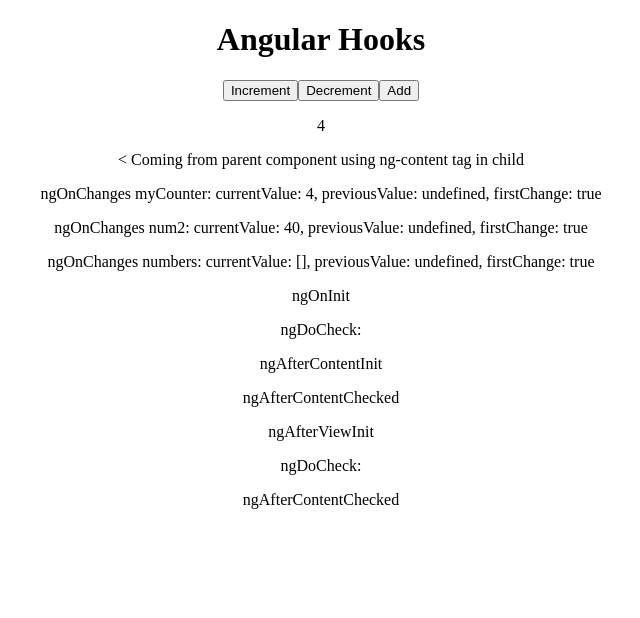
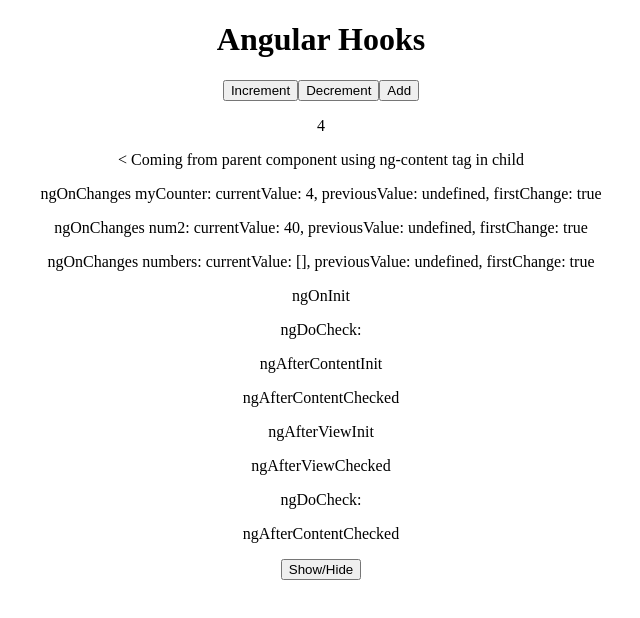
Before and after one commit to ShriyanshJn/angular-hooks, an Angular app: page / in a window 1280 px wide. Shown: the top 618 px of the page, without its empty margins (319-959 px from the left). Built offline with nearby package versions, Linux system fonts and the light colour scheme.

Commit message:
ngOnDestroy

```diff
--- a/src/app/app.component.html
+++ b/src/app/app.component.html
@@ -14,8 +14,10 @@
       <button (click)="increment()">Increment</button>
       <button (click)="decrement()">Decrement</button>
       <button (click)="add()">Add</button>
-      <app-child [myCounter]="counter" [num2]="num2" [numbers]="numbers"> Coming from parent component using ng-content
+      <app-child *ngIf="isVisible" [myCounter]="counter" [num2]="num2" [numbers]="numbers"> Coming from parent component
+        using ng-content
         tag in child</app-child>
+      <button (click)="setVisibility()">Show/Hide</button>
     </div>
   </div>
 </body>
--- a/src/app/app.component.ts
+++ b/src/app/app.component.ts
@@ -15,6 +15,11 @@
   private num: number = 4;
   num2: number = 40;
   numbers: number[] = [];
+  isVisible: boolean = true;
+
+  setVisibility() {
+    this.isVisible = !this.isVisible;
+  }
 
   get counter() {
     return this.num;
--- a/src/app/components/child/child.component.ts
+++ b/src/app/components/child/child.component.ts
@@ -3,7 +3,7 @@
 //!     But if we reinitialize array/object their memory location gets updated and ngOnChanges is triggred instead of ngDoCheck
 
 import { CommonModule } from '@angular/common';
-import { AfterContentChecked, AfterContentInit, AfterViewInit, Component, DoCheck, Input, OnChanges, OnInit, SimpleChange, SimpleChanges } from '@angular/core';
+import { AfterContentChecked, AfterContentInit, AfterViewChecked, AfterViewInit, Component, DoCheck, Input, OnChanges, OnDestroy, OnInit, SimpleChange, SimpleChanges } from '@angular/core';
 
 @Component({
   selector: 'app-child',
@@ -12,7 +12,7 @@
   templateUrl: './child.component.html',
   styleUrl: './child.component.scss'
 })
-export class ChildComponent implements OnChanges, OnInit, DoCheck, AfterContentInit, AfterContentChecked, AfterViewInit {
+export class ChildComponent implements OnChanges, OnInit, DoCheck, AfterContentInit, AfterContentChecked, AfterViewInit, AfterViewChecked, OnDestroy {
   @Input() myCounter!: number
   @Input() num2!: number
   public changeLog: string[] = [];
@@ -60,4 +60,17 @@
     console.log("ngAfterViewInit")
     this.changeLog.push("ngAfterViewInit")
   }
+
+  //* used to check if the data coming from the parent component is successfully initialised and to do dom MANIPLUAITON ON THAT COMPONENT
+  ngAfterViewChecked(): void {
+    console.log("ngAfterViewChecked")
+    this.changeLog.push("ngAfterViewChecked")
+  }
+
+  //? this hook will be triggered when this component is not visible on our screen (maybe we navigate to different page), unsubscribing from observables, remove setTImeOUT setInterval, use output emit here
+  ngOnDestroy(): void {
+    console.log("ngOnDestroy")
+    this.changeLog.push("ngOnDestroy")
+  }
+
 }
```
